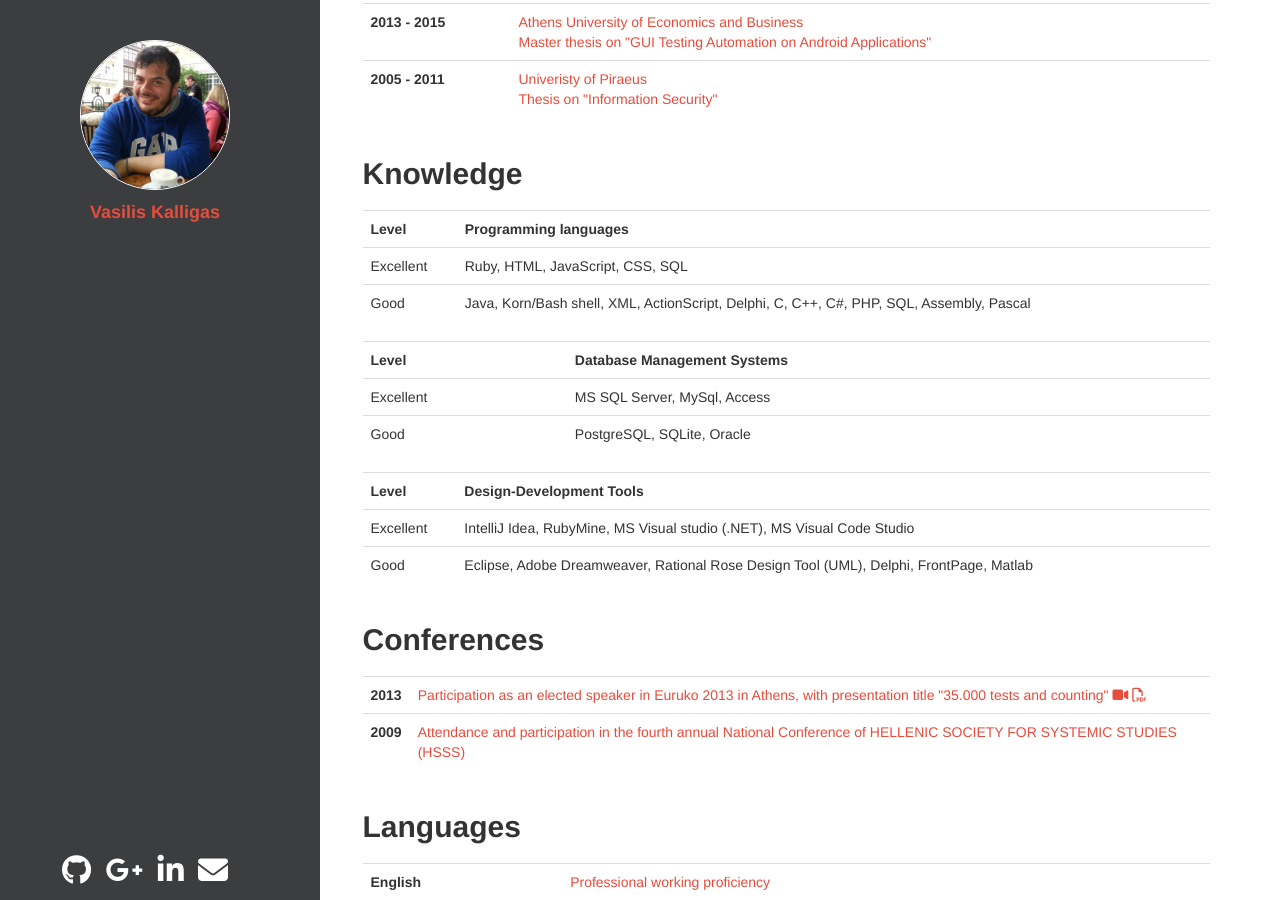
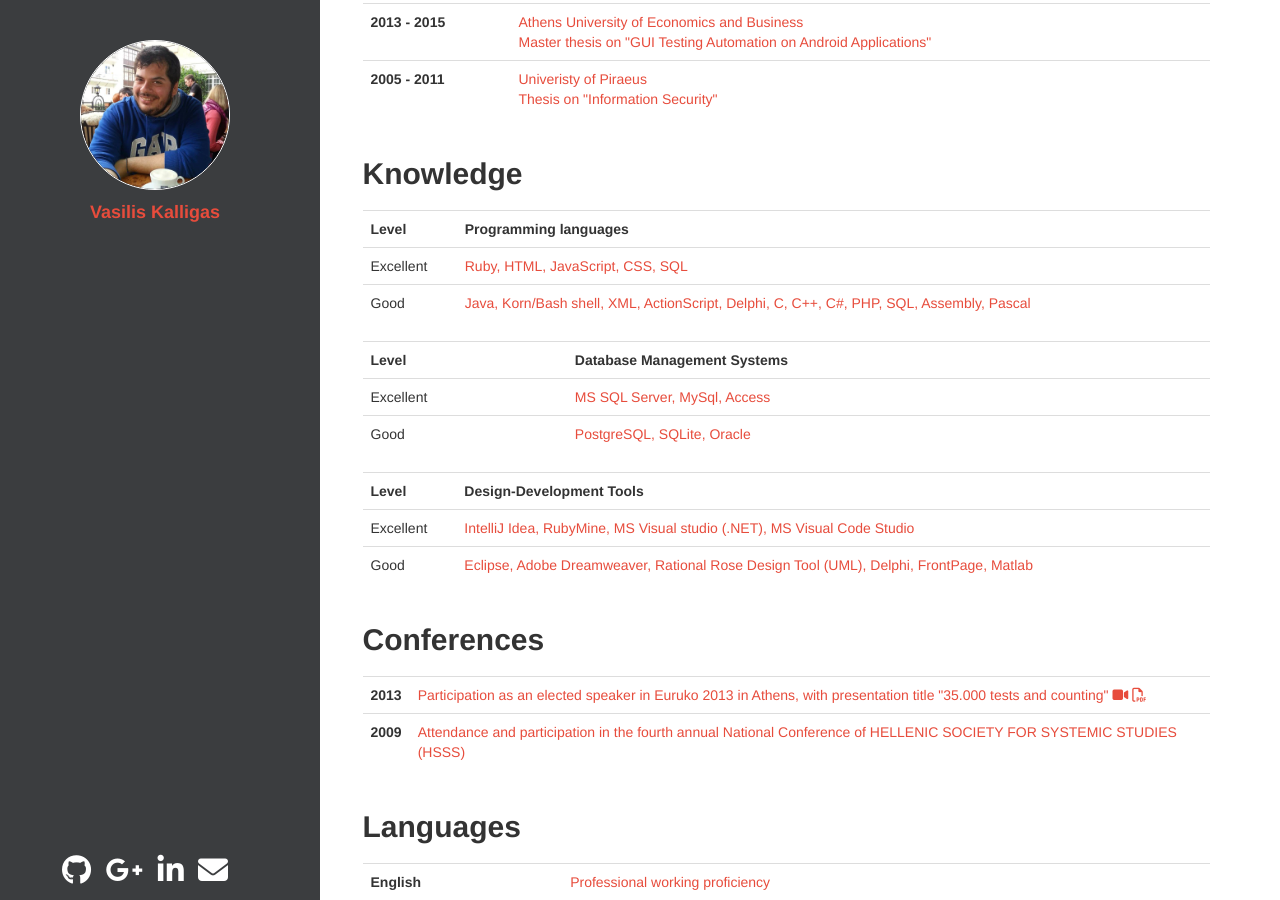
Before and after one commit to arcanoid/arcanoid.github.io, a Jekyll site: the page built from index.html, in a window 1280 px wide and 900 px high, scrolled down 774 px. Built offline with Jekyll 4.4.1, drawn with Linux system fonts in a browser that asks for light colours; nearby versions of some CDN libraries.

Commit message:
Fix proper styling.

```diff
--- a/index.html
+++ b/index.html
@@ -83,7 +83,7 @@
 		{% for section in knowledge[1] %}
 		<tr>
 			<td>{{ section[0] }}</td>
-			<td>{{ section[1] }}</td>
+			<td class="text-main">{{ section[1] }}</td>
 		</tr>
 		{% endfor %}
 	</table>
```
